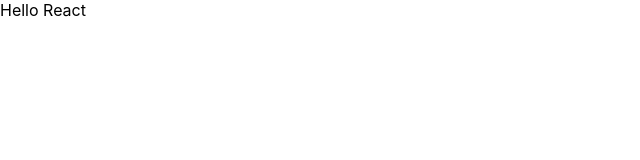
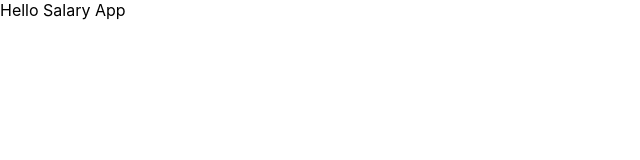
Before and after one commit to Vach001/salary-app, a React (Create React App) app: page / in a window 1280 px wide. Shown: the top 160 px of the page, without its empty margins (0-640 px from the left). Built offline with nearby package versions, Linux system fonts and the light colour scheme.

Commit message:
feat(*): add nextUI package, add idea to gitignore change App

```diff
--- a/package.json
+++ b/package.json
@@ -3,6 +3,7 @@
   "version": "0.1.0",
   "private": true,
   "dependencies": {
+    "@nextui-org/react": "^1.0.0-beta.13",
     "@testing-library/jest-dom": "^5.16.5",
     "@testing-library/react": "^13.4.0",
     "@testing-library/user-event": "^13.5.0",
--- a/src/App.css
+++ b/src/App.css
@@ -2,6 +2,3 @@
   margin: 0;
   padding: 0;
 }
-.app{
-  background-color: aquamarine;
-}
--- a/src/App.jsx
+++ b/src/App.jsx
@@ -1,10 +1,9 @@
 import React from 'react';
-import styles from './App.css';
 
 function App() {
   return (
-    <div className={styles.app}>
-    Hello React
+    <div>
+    Hello Salary App
     </div>
   );
 }
```
Also changed, not shown: 2 other files (tests, documents, lock files or other folders).
